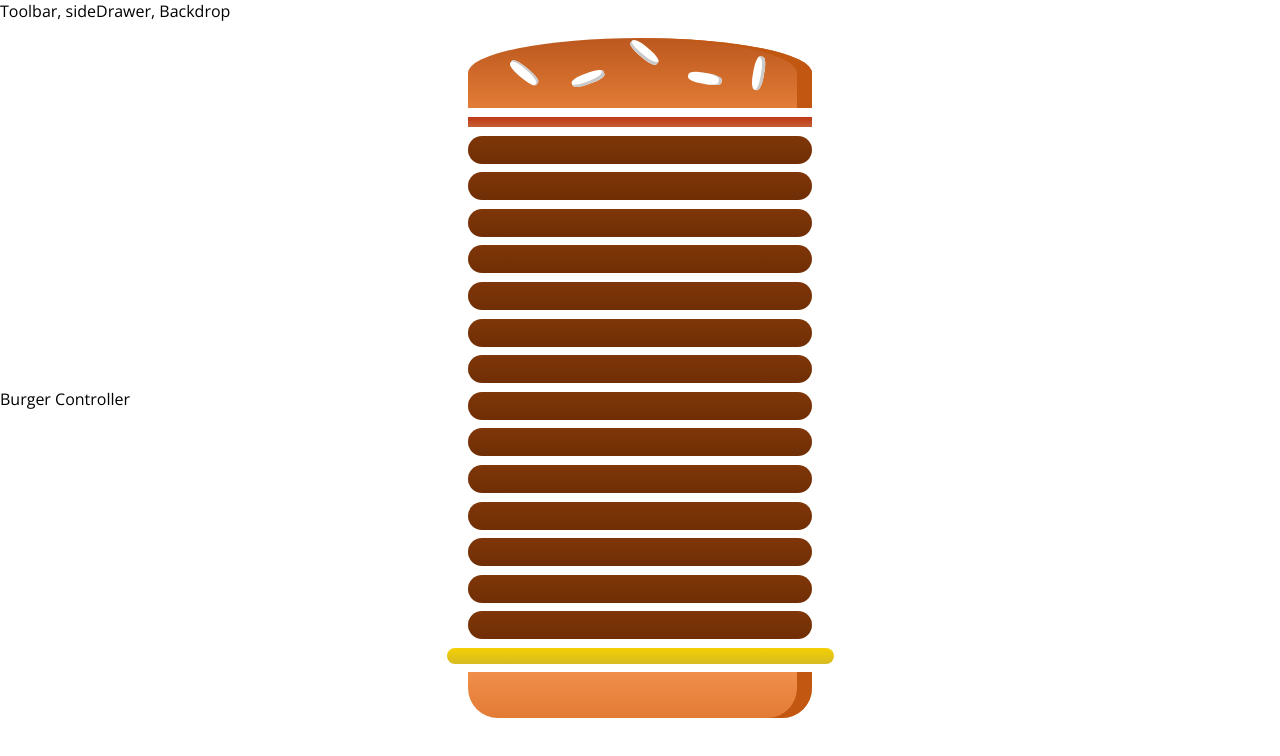
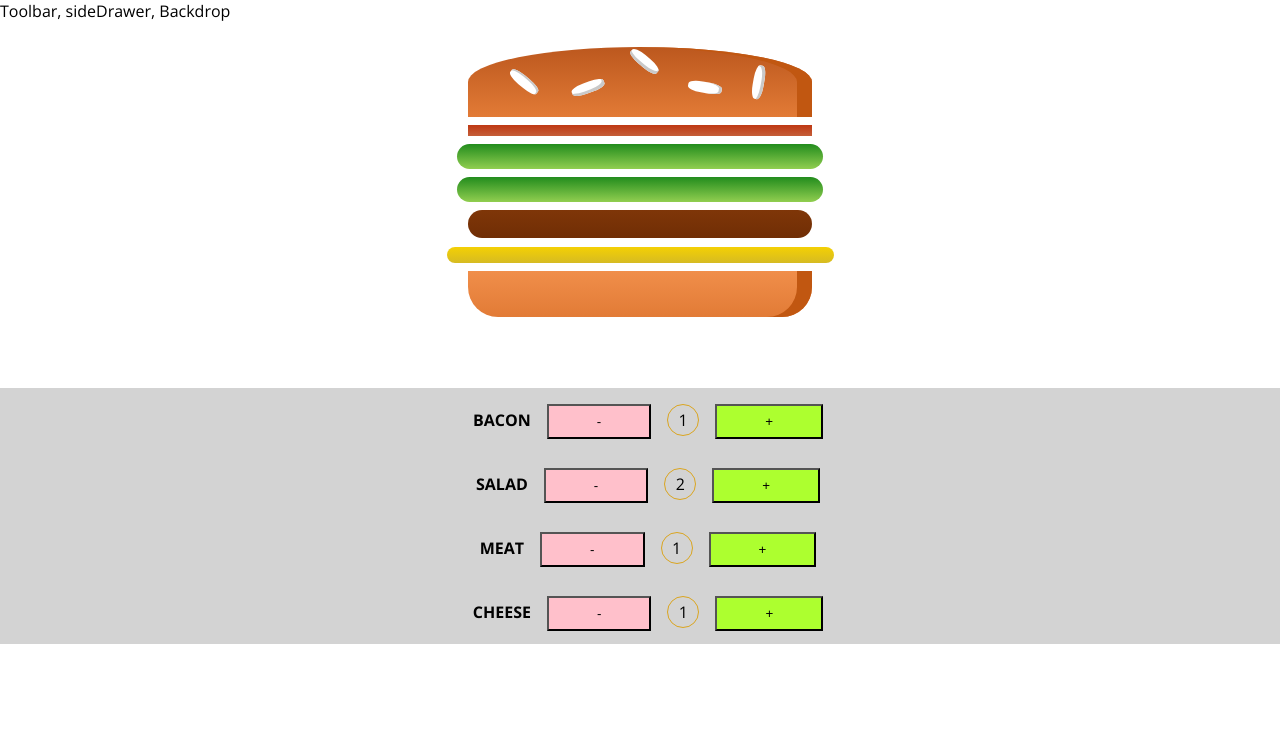
Before and after one commit to woobaik/react, a React (Create React App) app in the folder burger-builder/: page / in a window 1280 px wide. Shown: the top 756 px of the page. Built offline with nearby package versions, Linux system fonts and the light colour scheme.

Commit message:
Add controller

```diff
--- a/burger-builder/src/components/Burger/Burger.js
+++ b/burger-builder/src/components/Burger/Burger.js
@@ -3,8 +3,6 @@ import BurgerIngredient from "./BurgerIngredient/BurgerIngredient"
 import classes from "./Burger.module.css"
 
 const burger = props => {
-  console.log(props.ingredients)
-
   return (
     <div className={classes.Burger}>
       <BurgerIngredient type='bread-top'></BurgerIngredient>
--- a/burger-builder/src/components/Burger/Burger.module.css
+++ b/burger-builder/src/components/Burger/Burger.module.css
@@ -3,6 +3,7 @@
   margin: auto;
   text-align: center;
   height: 300px;
+  overflow: scroll;
 }
 
 @media (min-width: 1300px) and (min-height: 900px) {
--- /dev/null
+++ b/burger-builder/src/components/BurgerControllers/BurgerController/BurgerController.js
@@ -0,0 +1,15 @@
+import React from "react"
+import classes from "./BurgerController.module.css"
+
+const BurgerController = props => {
+  return (
+    <div className='BurgerController'>
+      <label className={classes.label}>{props.type.toUpperCase()}</label>
+      <button className={classes.minus}>-</button>
+      <p className={classes.quantity}>{props.quantity}</p>
+      <button className={classes.plus}>+</button>
+    </div>
+  )
+}
+
+export default BurgerController
--- /dev/null
+++ b/burger-builder/src/components/BurgerControllers/BurgerController/BurgerController.module.css
@@ -0,0 +1,29 @@
+.BurgerController {
+  margin: 1rem;
+  display: flex;
+}
+
+.label {
+  font-weight: bold;
+  margin: 1rem;
+}
+.quantity {
+  display: inline-flex;
+  justify-content: center;
+  align-items: center;
+  margin: 1rem;
+  border: 1px solid goldenrod;
+  width: 30px;
+  height: 30px;
+  border-radius: 50%;
+}
+
+.minus {
+  background-color: pink;
+  padding: 0.5rem 3rem;
+}
+
+.plus {
+  background-color: greenyellow;
+  padding: 0.5rem 3rem;
+}
--- /dev/null
+++ b/burger-builder/src/components/BurgerControllers/BurgerControllers.js
@@ -0,0 +1,23 @@
+import React from "react"
+import BurgerController from "./BurgerController/BurgerController"
+import classes from "./BurgerControllers.module.css"
+
+const BurgerControllers = props => {
+  const ingredients = Object.keys(props.ingredients)
+
+  return (
+    <div className={classes.BurgerControllers}>
+      {ingredients.map(ig => {
+        return (
+          <BurgerController
+            key={ig}
+            type={ig}
+            quantity={props.ingredients[ig]}
+          ></BurgerController>
+        )
+      })}
+    </div>
+  )
+}
+
+export default BurgerControllers
--- /dev/null
+++ b/burger-builder/src/components/BurgerControllers/BurgerControllers.module.css
@@ -0,0 +1,7 @@
+.BurgerControllers {
+  background-color: lightgray;
+  display: flex;
+  flex-direction: column;
+  justify-content: space-between;
+  align-items: center;
+}
--- a/burger-builder/src/containers/BurgerBuilder/BurgerBuilder.js
+++ b/burger-builder/src/containers/BurgerBuilder/BurgerBuilder.js
@@ -1,12 +1,13 @@
 import React, { Component } from "react"
 import Aux from "../../hoc/Aux"
 import Burger from "../../components/Burger/Burger"
+import BurgerControllers from "../../components/BurgerControllers/BurgerControllers"
 class BurgerBuilder extends Component {
   state = {
     ingredients: {
       bacon: 1,
-      salad: 0,
-      meat: 14,
+      salad: 2,
+      meat: 1,
       cheese: 1
     }
   }
@@ -14,7 +15,9 @@ class BurgerBuilder extends Component {
     return (
       <Aux>
         <Burger ingredients={this.state.ingredients}></Burger>
-        <div> Burger Controller</div>
+        <BurgerControllers
+          ingredients={this.state.ingredients}
+        ></BurgerControllers>
       </Aux>
     )
   }
```
